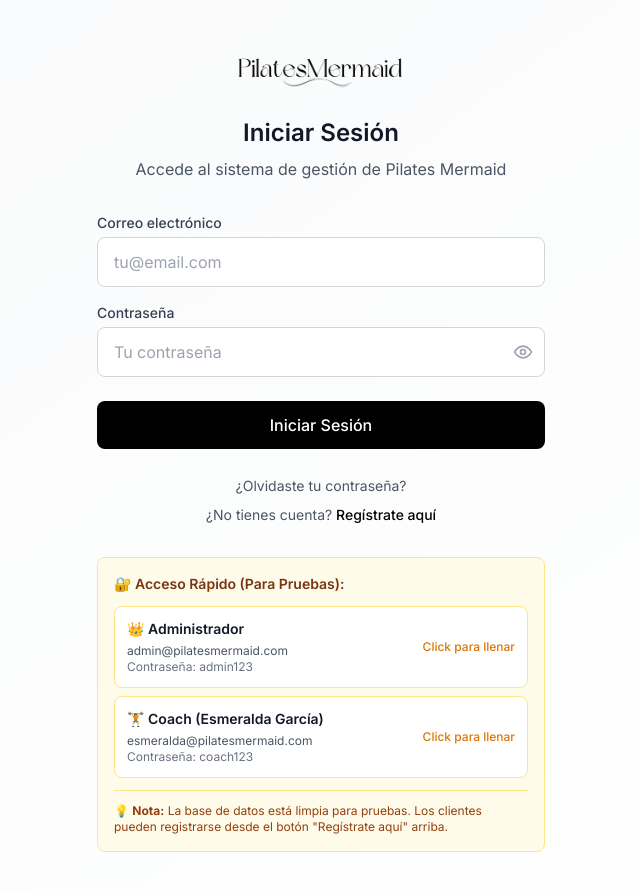
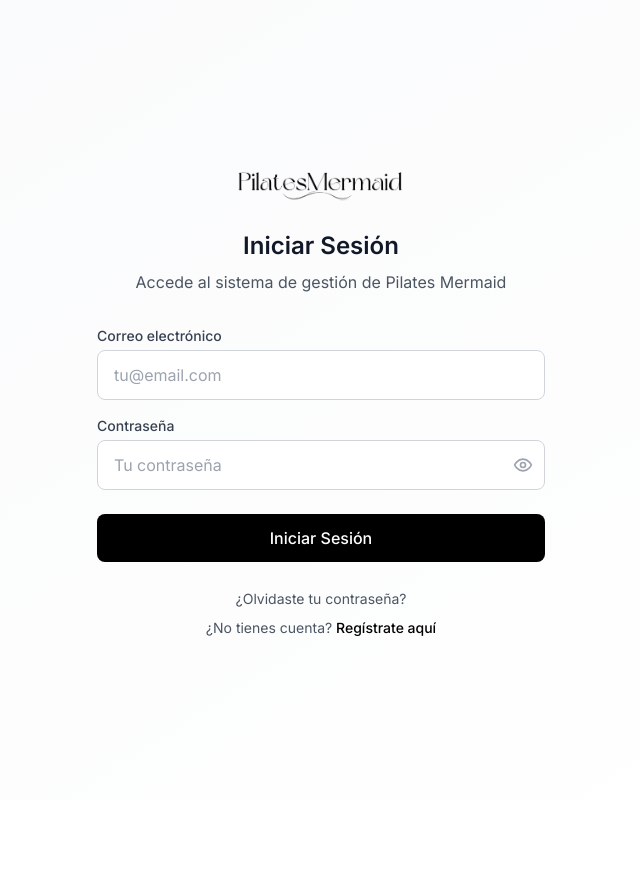
Before and after one commit to MiguelQuiros17/pilates-mermaid, a Next.js app: page /login in a window 1280 px wide. Shown: the top 890 px of the page, without its empty margins (319-959 px from the left). After the commit the page ends 800 px from the top, so only its background shows below. Built offline with nearby package versions, Linux system fonts and the light colour scheme.

Commit message:
Removed Quick login for testing
a

```diff
--- a/app/login/page.tsx
+++ b/app/login/page.tsx
@@ -187,48 +187,6 @@
             </div>
           </div>
         </form>
-
-        {/* Quick Access - Para Pruebas */}
-        <div className="mt-8 p-4 bg-amber-50 border border-amber-200 rounded-lg">
-          <h3 className="text-sm font-semibold text-amber-900 mb-3">🔐 Acceso Rápido (Para Pruebas):</h3>
-          <div className="space-y-2">
-            <button
-              onClick={() => {
-                setFormData({ correo: 'admin@pilatesmermaid.com', password: 'admin123' })
-              }}
-              className="w-full text-left p-3 bg-white rounded-lg border border-amber-200 hover:bg-amber-50 hover:border-amber-300 transition-colors text-sm"
-            >
-              <div className="flex items-center justify-between">
-                <div>
-                  <div className="font-semibold text-gray-900">👑 Administrador</div>
-                  <div className="text-xs text-gray-600 mt-1">admin@pilatesmermaid.com</div>
-                  <div className="text-xs text-gray-500">Contraseña: admin123</div>
-                </div>
-                <div className="text-xs text-amber-600 font-medium">Click para llenar</div>
-              </div>
-            </button>
-            <button
-              onClick={() => {
-                setFormData({ correo: 'esmeralda@pilatesmermaid.com', password: 'coach123' })
-              }}
-              className="w-full text-left p-3 bg-white rounded-lg border border-amber-200 hover:bg-amber-50 hover:border-amber-300 transition-colors text-sm"
-            >
-              <div className="flex items-center justify-between">
-                <div>
-                  <div className="font-semibold text-gray-900">🏋️ Coach (Esmeralda García)</div>
-                  <div className="text-xs text-gray-600 mt-1">esmeralda@pilatesmermaid.com</div>
-                  <div className="text-xs text-gray-500">Contraseña: coach123</div>
-                </div>
-                <div className="text-xs text-amber-600 font-medium">Click para llenar</div>
-              </div>
-            </button>
-          </div>
-          <div className="mt-3 pt-3 border-t border-amber-200">
-            <p className="text-xs text-amber-800">
-              💡 <strong>Nota:</strong> La base de datos está limpia para pruebas. Los clientes pueden registrarse desde el botón "Regístrate aquí" arriba.
-            </p>
-          </div>
-        </div>
       </motion.div>
     </div>
   )
--- a/app/register/page.tsx
+++ b/app/register/page.tsx
@@ -103,18 +103,18 @@
 
       const data = await response.json()
 
-      if (data.success) {
+      if (response.ok && data.success) {
         setSuccess('¡Cuenta creada exitosamente!')
 
         // Store token and user data
         localStorage.setItem('token', data.token)
         localStorage.setItem('user', JSON.stringify(data.user))
 
-        // Redirect to dashboard (no package selection page exists)
-        setTimeout(() => {
-          router.push('/dashboard')
-        }, 2000)
+        // Redirect to dashboard immediately
+        setIsLoading(false)
+        router.push('/dashboard')
       } else {
+        setIsLoading(false)
         // Show specific error messages
         if (data.errors && Array.isArray(data.errors) && data.errors.length > 0) {
           // Show first error or format multiple errors
@@ -131,9 +131,8 @@
       }
     } catch (error: any) {
       console.error('Registration error:', error)
+      setIsLoading(false)
       setError('Error de conexión. Intenta de nuevo.')
-    } finally {
-      setIsLoading(false)
     }
   }
 
@@ -404,7 +403,7 @@
               <div>
                 <span className="text-sm font-medium">{success}</span>
                 <p className="text-xs text-green-700 mt-1">
-                  Te redirigiremos a la página de selección de paquetes...
+                  Redirigiendo al dashboard...
                 </p>
               </div>
             </motion.div>
```
